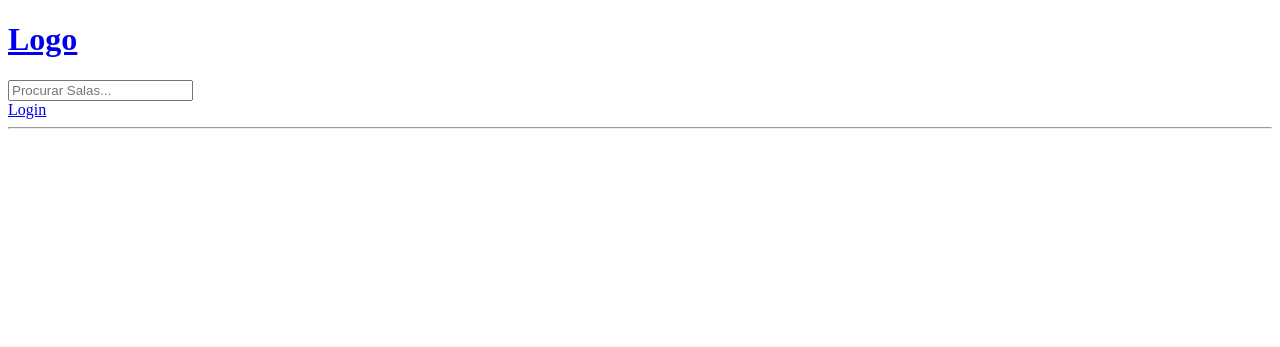
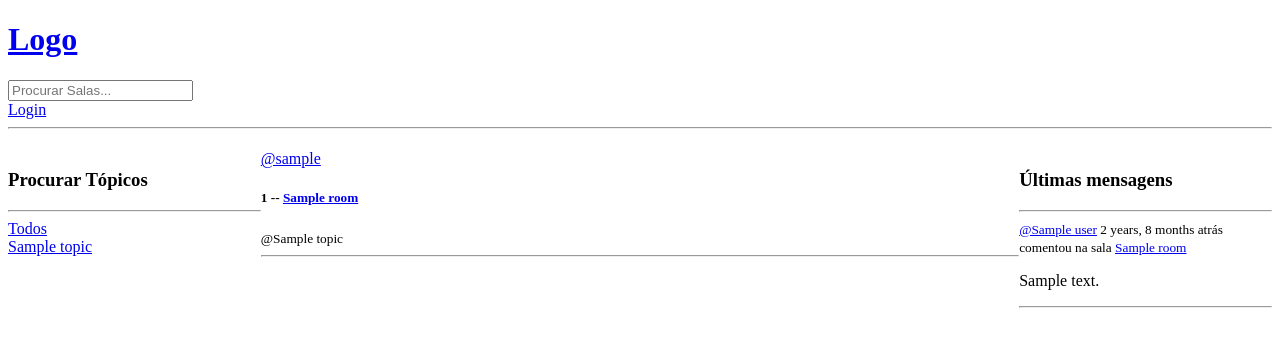
Before and after one commit to dimasabreu/Site-Django, a Django app: template base/templates/base/profile.html in a window 1280 px wide. Shown: the top 347 px of the page. Run offline with Django 4.2, Linux system fonts and the light colour scheme; the template is opened without the code that fills it: most values are stand-ins (such as "Sample title", 1, 10 or a date in 2020).

Commit message:
melhorando as confg das atividades

```diff
--- a/base/templates/base/activity_component.html
+++ b/base/templates/base/activity_component.html
@@ -2,8 +2,8 @@
 <hr>
 {% for message in room_messages %}
     <div>
-        <small>@{{message.user}} {{message.created|timesince}} atrás</small>
-        <small>comentou na sala "{{message.room}}"</small>
+        <small><a href="{% url 'user-profile' message.user.id %}">@{{message.user}}</a> {{message.created|timesince}} atrás</small>
+        <small>comentou na sala <a href="{% url 'room' message.room.id %}">{{message.room}}</a></small>
 
         <p>{{message.body}}</p>
         {% if request.user == message.user %}
--- a/base/templates/base/feed_component.html
+++ b/base/templates/base/feed_component.html
@@ -5,7 +5,7 @@
         <a href="{% url 'update-room' room.id %}">Editar</a>
         <a href="{% url 'delete-room' room.id %}">Deletar</a>
     {% endif %}
-    <span>@{{room.host.username}}</span>
+    <a href="{% url 'user-profile' room.host.id %}">@{{room.host.username}}</a>
     <h5>{{room.id}} -- <a href="{% url 'room' room.id %}">{{room.name}}</a></h5>
     <small>@{{room.topic.name}}</small>
     <hr>
--- a/base/templates/base/profile.html
+++ b/base/templates/base/profile.html
@@ -1,5 +1,28 @@
 {% extends 'main.html' %}
 
 {% block content %}
-<h1>{{user.name}}</h1>
+
+<style>
+    .profile-container{
+        display: grid;
+        grid-template-columns: 1fr 3fr 1fr;
+    }
+</style>
+
+<h1>{{user.username}}</h1>
+
+<div class="profile-container">
+    <div>
+        {% include 'base/topic_component.html' %}
+    </div>
+
+    <div>
+        {% include 'base/feed_component.html' %}
+    </div>
+
+    <div>
+        {% include 'base/activity_component.html' %}
+    </div>
+</div>
+
 {% endblock content %}
```
